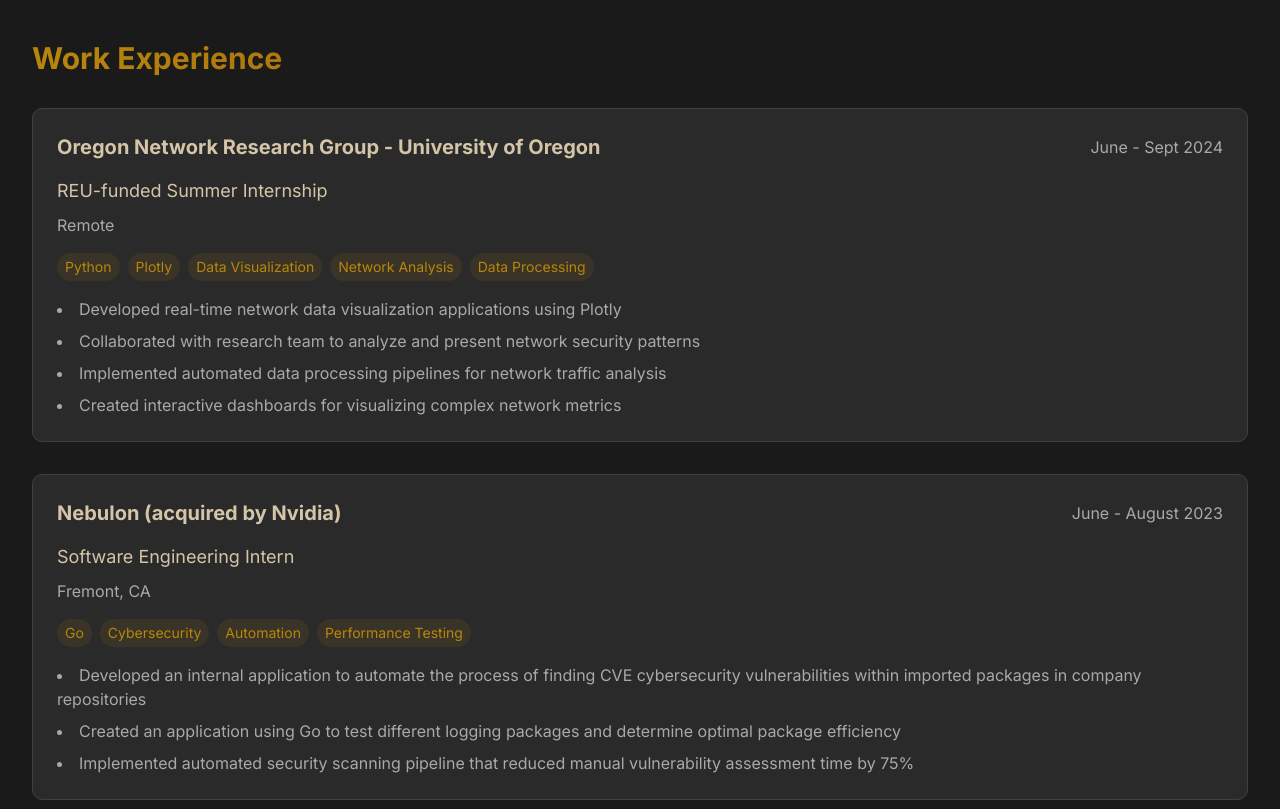
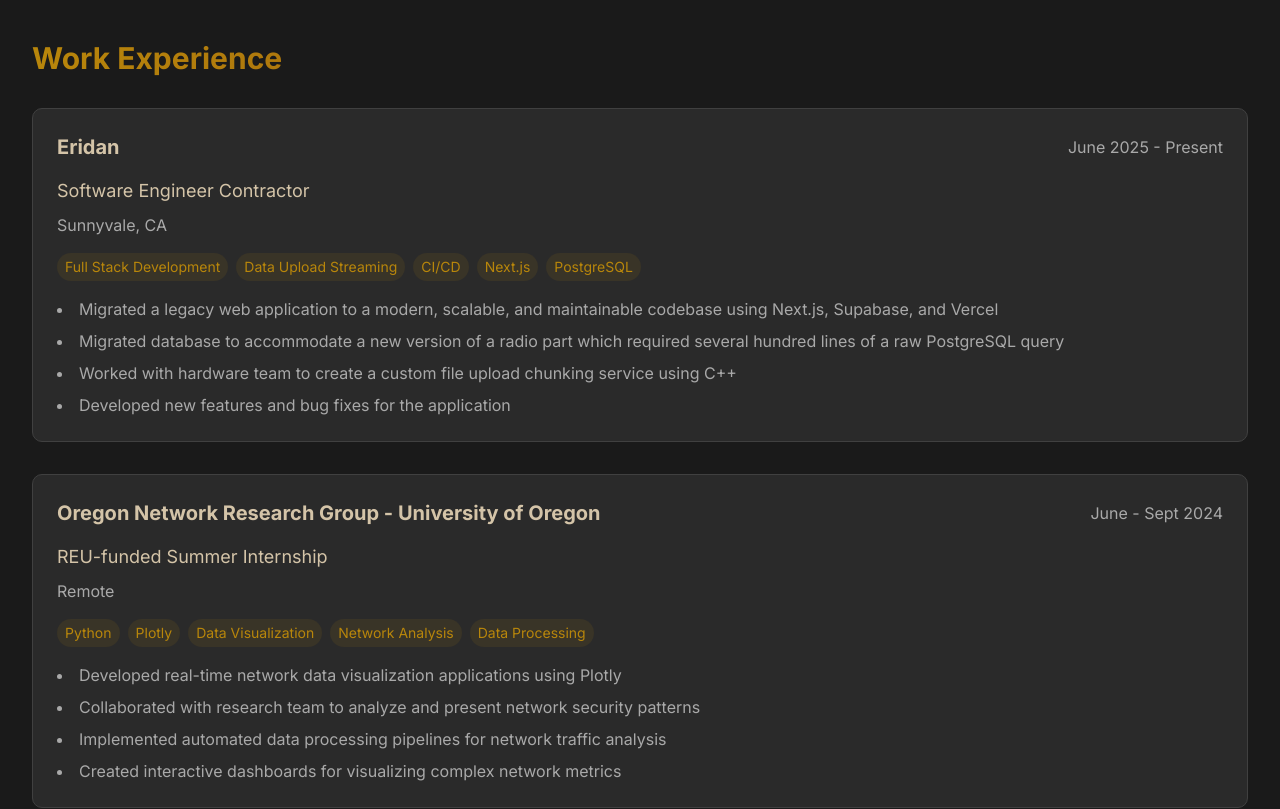
Before and after one commit to Arctic1ce/portfolio, a Next.js app: page / in a window 1280 px wide. Shown: the part 920-1729 px from the top of the page. Built offline with nearby package versions, Linux system fonts and the light colour scheme.

Commit message:
added eridan experience

```diff
--- a/src/app/page.tsx
+++ b/src/app/page.tsx
@@ -199,6 +199,25 @@
 ];
 
 const workExperience = [
+  {
+    company: "Eridan",
+    position: "Software Engineer Contractor",
+    duration: "June 2025 - Present",
+    location: "Sunnyvale, CA",
+    skills: [
+      "Full Stack Development",
+      "Data Upload Streaming",
+      "CI/CD",
+      "Next.js",
+      "PostgreSQL",
+    ],
+    description: [
+      "Migrated a legacy web application to a modern, scalable, and maintainable codebase using Next.js, Supabase, and Vercel",
+      "Migrated database to accommodate a new version of a radio part which required several hundred lines of a raw PostgreSQL query",
+      "Worked with hardware team to create a custom file upload chunking service using C++",
+      "Developed new features and bug fixes for the application",
+    ],
+  },
   {
     company: "Oregon Network Research Group - University of Oregon",
     position: "REU-funded Summer Internship",
```
